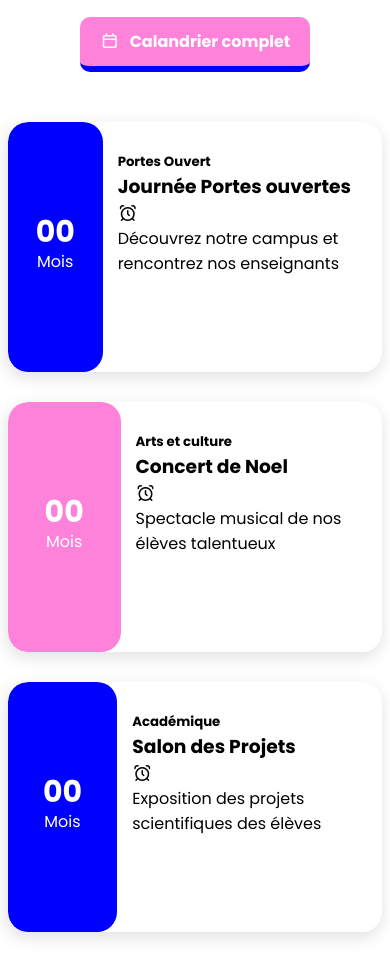
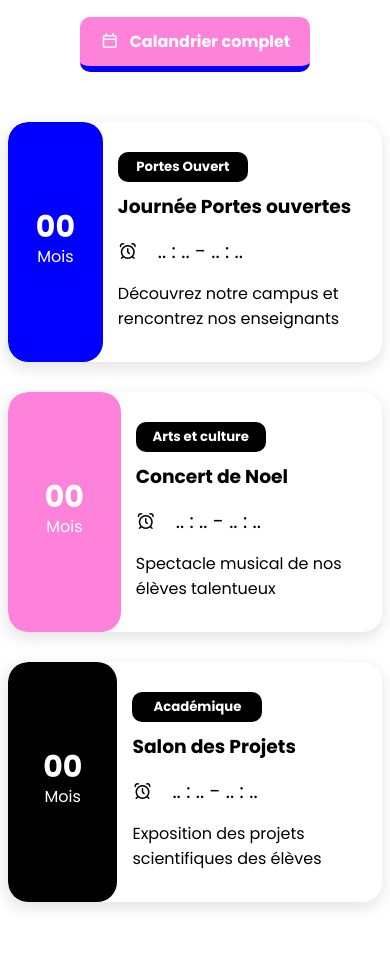
Before and after one commit to MBOUTOU/ENIA-, a plain HTML site: page index.html in a window 390 px wide. Shown: the part 5648-6610 px from the top of the page. After the commit the page ends 6580 px from the top, so only its background shows below. Drawn offline with nearby package versions, Linux system fonts and the light colour scheme.

Commit message:
troisieme commit de la journee

```diff
--- a/index.html
+++ b/index.html
@@ -451,7 +451,7 @@
                    <h3>Journée Portes ouvertes</h3>
                    <div>
                      <span><i class="fa-regular fa-alarm-clock"></i></span>
-                     <span class="heure"></span>
+                     <span class="heure">..  :  .. -  ..  :  ..</span>
                    </div>
                    <p>Découvrez notre campus et rencontrez nos enseignants</p>
                 </div>
@@ -466,7 +466,7 @@
                    <h3>Concert de Noel</h3>
                     <div>
                      <span><i class="fa-regular fa-alarm-clock"></i></span>
-                     <span class="heure"></span>
+                     <span class="heure">..  :  .. -  ..  :  ..</span>
                    </div>
                    <p>Spectacle musical de nos élèves talentueux</p>
                 </div>
@@ -481,7 +481,7 @@
                    <h3>Salon des Projets</h3>
                     <div>
                      <span><i class="fa-regular fa-alarm-clock"></i></span>
-                     <span class="heure"></span>
+                     <span class="heure">..  :  .. -  ..  :  ..</span>
                    </div>
                    <p>Exposition des projets scientifiques des élèves</p>
                 </div>
--- a/script/script.js
+++ b/script/script.js
@@ -18,10 +18,15 @@ sr.reveal(".information .inofs img", {
 
 sr.reveal(".card-bourse", {
     duration: 1500,
-    interval: 100,
 })
 
 sr.reveal(".card-filiere", {
     duration: 1500,
     interval: 100,
 })
+
+
+sr.reveal(".card-event", {
+    duration: 1500,
+
+})
--- a/style/style.css
+++ b/style/style.css
@@ -877,11 +877,20 @@ font-weight: bold;
    border-radius: 20px;
     box-shadow: -1px 5px 14px 2px rgba(192, 192, 192, 0.17);
     -webkit-box-shadow: -1px 5px 14px 2px rgba(202, 202, 202, 0.466);
+     transition: transform 0.4s ease-in-out;
     -moz-box-shadow: -1px 5px 14px 2px rgba(255, 255, 255, 0.17);
+}
+
+.card-event:hover{
+    transform: translateY(-5px);
 }
 
 .card-event:nth-child(2) .left_date{
    background-color:  rgba(255, 127, 217, 0.973);
+}
+
+.card-event:nth-child(3) .left_date{
+   background-color:  black;
 }
 
 .left_date{
@@ -910,11 +919,32 @@ font-weight: bold;
     padding: 30px 0;
 }
 
-
-
-
-
-
+.right_p h5{
+    padding: 5px 10px;
+    margin-bottom: 15px;
+    background-color: black;
+    color: white;
+    border-radius: 10px;
+    width: 130px;
+    text-align: center;
+}
+
+.right_p h3{
+    margin-bottom: 15px;
+}
+
+
+.right_p  div{
+  display: flex;
+  align-items: center;
+  margin-bottom: 10px;
+  padding: 5px 0;
+  gap: 20px;
+}
+
+.heure{
+font-size: 20px;
+}
 
 
 
@@ -1243,9 +1273,24 @@ line-height: 25px;
 
 .card-event{
    width: 100%;
-   height: 250px;
+   height: 240px;
    display: flex;
    gap: 15px;
+}
+
+
+.right_p h5{
+    padding: 5px 10px;
+    margin-bottom: 10px;
+    background-color: black;
+    color: white;
+    border-radius: 10px;
+    width: 130px;
+    text-align: center;
+}
+
+.right_p h3{
+    margin-bottom: 10px;
 }
 
 
```
